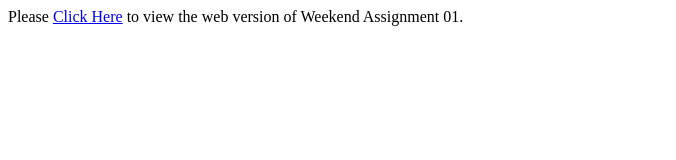
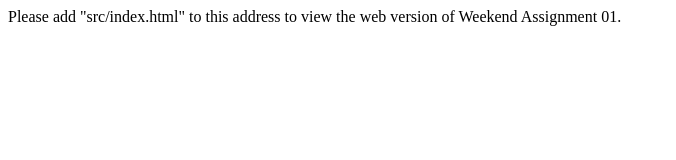
Before and after one commit to ckroening/09_weekend_challenge_01, a website: page index.html in a window 1280 px wide. Shown: the whole page, without its empty margins (0-676 px from the left). Drawn offline with Linux system fonts and the light colour scheme.

Commit message:
Update index.html

```diff
--- a/index.html
+++ b/index.html
@@ -3,6 +3,6 @@
 <title>Link to Weekend Assignment 01</title>
 </head>
 <body>
-<div>Please <a href="/src/index.html">Click Here</a> to view the web version of Weekend Assignment 01.</div>
+<div>Please add "src/index.html" to this address to view the web version of Weekend Assignment 01.</div>
 </body>
 </html>
```
